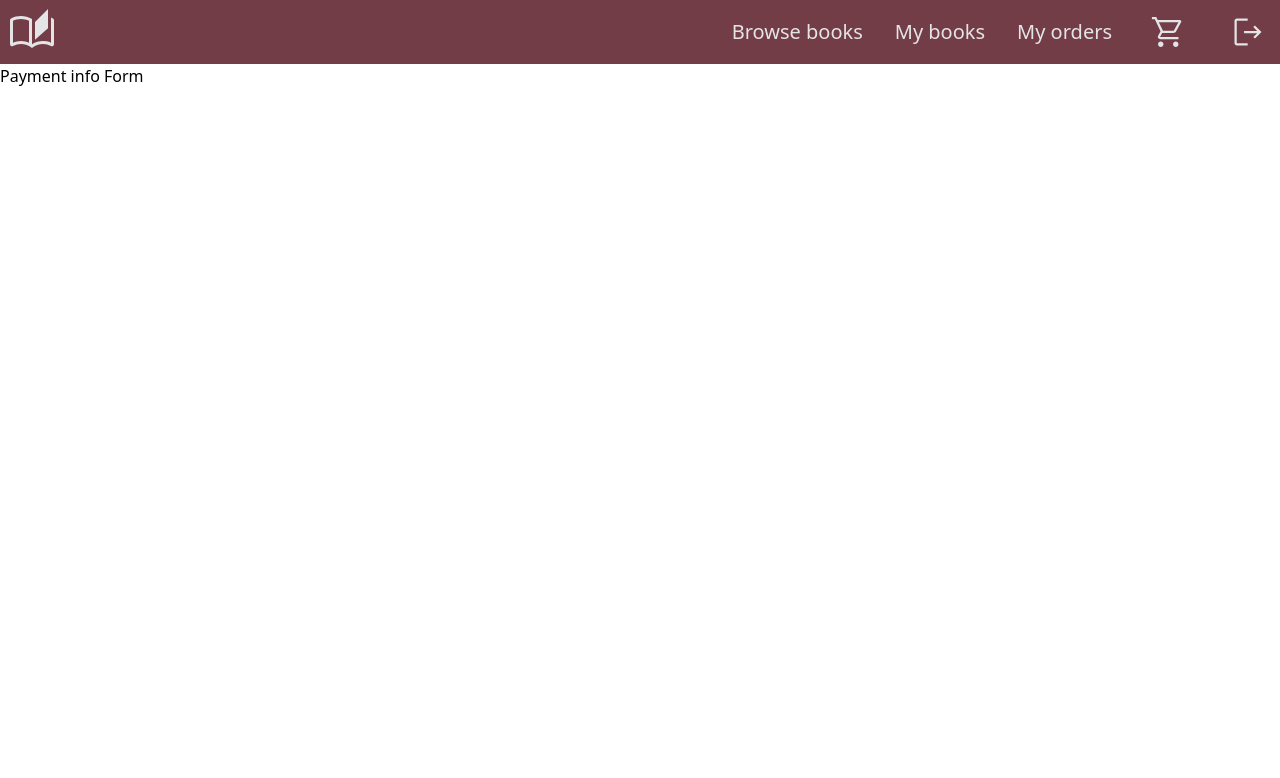
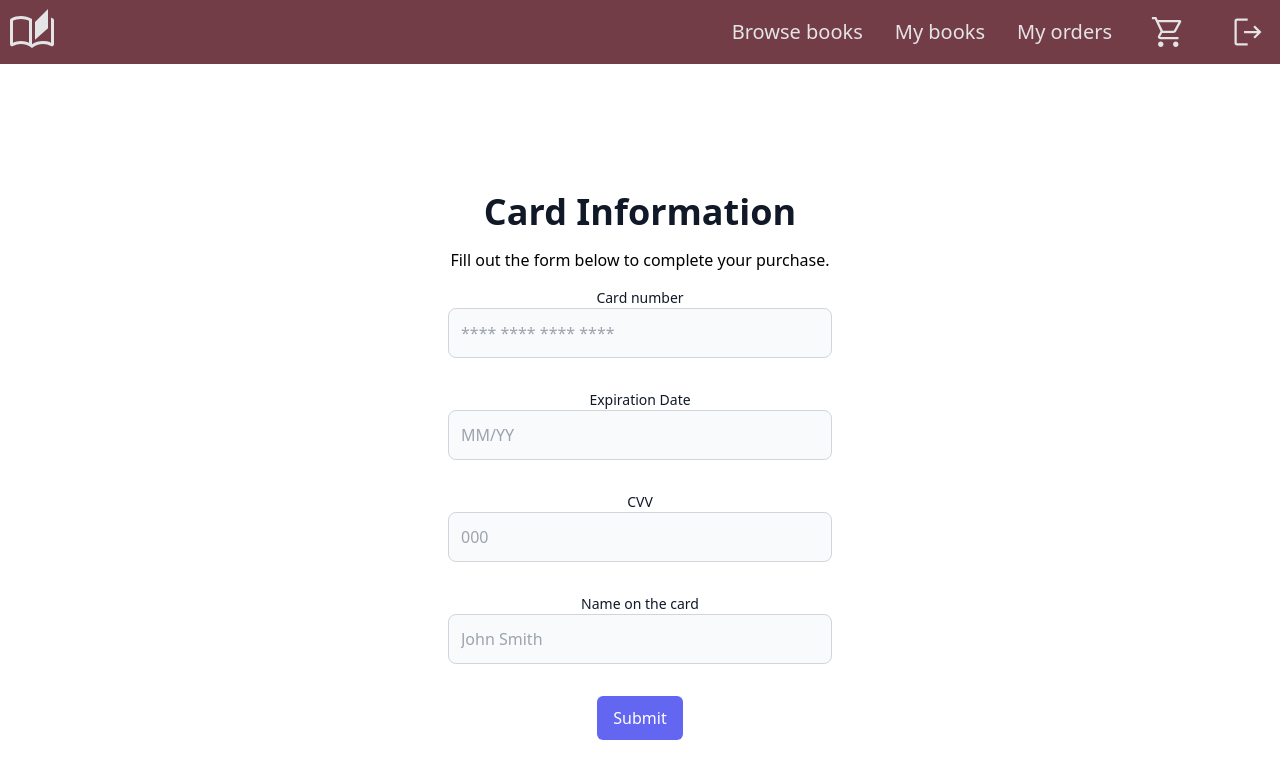
Before and after one commit to jzizka8/BookMarket, a React (Vite) app in the folder frontend/: page /paymentInfo in a window 1280 px wide. Shown: the top 778 px of the page. Built offline with nearby package versions, Linux system fonts and the light colour scheme.

Commit message:
feat: payment info form

```diff
--- a/frontend/src/pages/PaymentInfo.tsx
+++ b/frontend/src/pages/PaymentInfo.tsx
@@ -1,4 +1,138 @@
+import { SubmitHandler, useForm } from 'react-hook-form';
+import { zodResolver } from '@hookform/resolvers/zod';
+import { PaymentInfoSchemaType } from '../../types/FormSchemaTypes';
+import paymentInfoSchema from '../schemas/PaymentInfoSchema';
+import { useNavigate } from 'react-router-dom';
+
 const PaymentInfo = () => {
-  return <div>Payment info Form</div>;
+  const navigate = useNavigate();
+  const {
+    register,
+    handleSubmit,
+    formState: { errors },
+  } = useForm<PaymentInfoSchemaType>({
+    resolver: zodResolver(paymentInfoSchema),
+  });
+  const onSubmit: SubmitHandler<PaymentInfoSchemaType> = (data) => {
+    console.log(data);
+    navigate('/orderConfirmation');
+  };
+
+  return (
+    <>
+      <div className="mt-32 flex flex-col items-center justify-center text-center">
+        <div>
+          <h1 className="mb-4 text-3xl font-bold leading-tight text-gray-900 dark:text-white md:text-4xl">
+            Card Information
+          </h1>
+          <p className="mb-4 break-words text-center">
+            Fill out the form below to complete your purchase.
+          </p>
+        </div>
+
+        <form onSubmit={handleSubmit(onSubmit)}>
+          <div className="w-96">
+            <div className="relative mb-8">
+              <label
+                htmlFor="cardNumber"
+                className="block text-sm font-medium text-gray-900 dark:text-white"
+              >
+                Card number
+              </label>
+              <input
+                type="text"
+                id="cardNumber"
+                className={`block w-full rounded-lg border border-gray-300 bg-gray-50 p-3 text-gray-900 sm:text-base ${
+                  errors.cardNumber ? 'border-red-500' : ''
+                }`}
+                placeholder="**** **** **** ****"
+                {...register('cardNumber')}
+              />
+              {errors.cardNumber && (
+                <span className="translate-y-0.1 absolute left-0 right-0 top-full mt-2 block transform text-sm text-red-800">
+                  {errors.cardNumber?.message}
+                </span>
+              )}
+            </div>
+            <div className="relative mb-8">
+              <label
+                htmlFor="expirationDate"
+                className="block text-sm font-medium text-gray-900 dark:text-white"
+              >
+                Expiration Date
+              </label>
+              <input
+                type="text"
+                id="expirationDate"
+                className={`block w-full rounded-lg border border-gray-300 bg-gray-50 p-3 text-gray-900 sm:text-base ${
+                  errors.expirationDate ? 'border-red-500' : ''
+                }`}
+                placeholder="MM/YY"
+                {...register('expirationDate')}
+              />
+              {errors.expirationDate && (
+                <span className="translate-y-0.1 absolute left-0 right-0 top-full mt-2 block transform text-sm text-red-800">
+                  {errors.expirationDate?.message}
+                </span>
+              )}
+            </div>
+            <div className="relative mb-8">
+              <label
+                htmlFor="cvv"
+                className="block text-sm font-medium text-gray-900 dark:text-white"
+              >
+                CVV
+              </label>
+              <input
+                type="text"
+                id="cvv"
+                placeholder="000"
+                className={`block w-full rounded-lg border border-gray-300 bg-gray-50 p-3 text-gray-900 sm:text-base ${
+                  errors.cvv ? 'border-red-500' : ''
+                }`}
+                {...register('cvv')}
+              />
+              {errors.cvv && (
+                <span className="translate-y-0.1 absolute left-0 right-0 top-full mt-2 block transform text-sm text-red-800">
+                  {errors.cvv?.message}
+                </span>
+              )}
+            </div>
+            <div className="relative mb-8">
+              <label
+                htmlFor="name"
+                className="block text-sm font-medium text-gray-900 dark:text-white"
+              >
+                Name on the card
+              </label>
+              <input
+                type="text"
+                id="name"
+                placeholder="John Smith"
+                className={`block w-full rounded-lg border border-gray-300 bg-gray-50 p-3 text-gray-900 sm:text-base ${
+                  errors.name ? 'border-red-500' : ''
+                }`}
+                {...register('name')}
+              />
+              {errors.name && (
+                <span className="translate-y-0.1 absolute left-0 right-0 top-full mt-2 block transform text-sm text-red-800">
+                  {errors.name?.message}
+                </span>
+              )}
+            </div>
+          </div>
+          <div className="mt-8 flex justify-center">
+            <button
+              type="submit"
+              className="rounded-md bg-indigo-500 px-4 py-2.5 text-white hover:bg-indigo-600 focus:outline-none focus:ring-2 focus:ring-indigo-500"
+            >
+              Submit
+            </button>
+          </div>
+        </form>
+      </div>
+    </>
+  );
 };
+
 export default PaymentInfo;
--- /dev/null
+++ b/frontend/src/schemas/PaymentInfoSchema.tsx
@@ -0,0 +1,24 @@
+import { z } from 'zod';
+
+const paymentInfoSchema = z.object({
+  cardNumber: z.string().refine((value) => /^\d{16}$/.test(value), {
+    message: 'Card number is required and must be 16 digits',
+  }),
+  expirationDate: z
+    .string()
+    .refine((value) => /^(0[1-9]|1[0-2])\/\d{2}$/.test(value), {
+      message: 'Expiration date is required and must be in format MM/YY',
+    }),
+  cvv: z.string().refine((value) => /^\d{3}$/.test(value), {
+    message: 'CVV is required and must be 3 digits',
+  }),
+  name: z
+    .string()
+    .min(1, 'Name is required')
+    .max(100)
+    .refine((value) => /^[\p{L}]+$/u.test(value), {
+      message: 'Name is required and must only contain letters',
+    }),
+});
+
+export default paymentInfoSchema;
--- a/frontend/types/FormSchemaTypes.tsx
+++ b/frontend/types/FormSchemaTypes.tsx
@@ -2,7 +2,9 @@ import { z } from 'zod';
 import registerFormSchema from '../src/schemas/RegisterFormSchema';
 import loginFormSchema from '../src/schemas/LoginFormSchema';
 import newBookSchema from '../src/schemas/NewBookSchema';
+import paymentInfoSchema from '../src/schemas/PaymentInfoSchema';
 
 export type RegisterFormSchemaType = z.infer<typeof registerFormSchema>;
 export type LoginFormSchemaType = z.infer<typeof loginFormSchema>;
 export type NewBookSchemaType = z.infer<typeof newBookSchema>;
+export type PaymentInfoSchemaType = z.infer<typeof paymentInfoSchema>;
```
